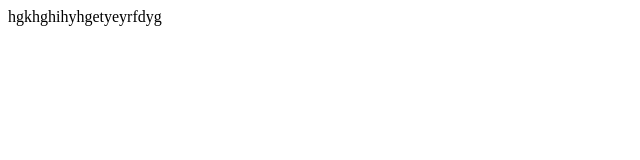
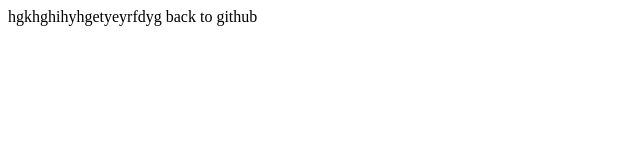
Before and after one commit to LijaAlex12/Repository2, a plain HTML site: page hello.html in a window 1280 px wide. Shown: the whole page, without its empty margins (0-640 px from the left). Drawn offline with Linux system fonts and the light colour scheme.

Commit message:
Update hello.html

```diff
--- a/hello.html
+++ b/hello.html
@@ -5,5 +5,6 @@
   </head>
 <body>
   hgkhghihyhgetyeyrfdyg
+  back to github
     </body>
 </html>
```
